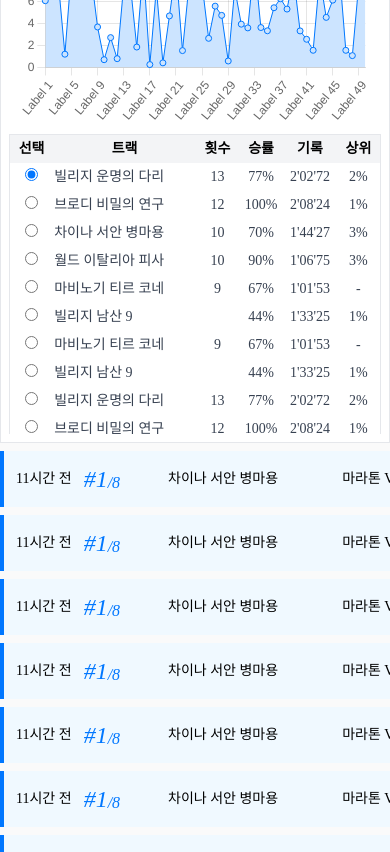
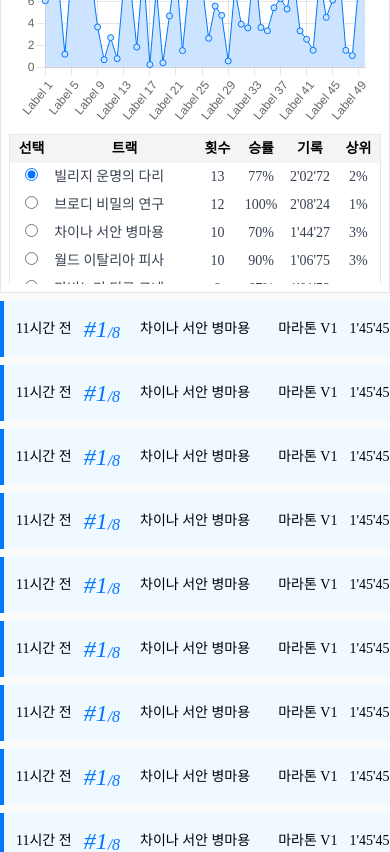
Before and after one commit to Pre-Onboarding-FE-Team07/wanted-codestates-project-2, a Vue app: page /user/1 in a window 390 px wide. Shown: the part 980-1832 px from the top of the page. Built offline with nearby package versions, Linux system fonts and the light colour scheme.

Commit message:
Fix: 반응형 디자인 수정

```diff
--- a/src/components/shared/TableWrapper.vue
+++ b/src/components/shared/TableWrapper.vue
@@ -1,5 +1,5 @@
 <template>
-  <div class="max-h-[300px] overflow-auto mb-2">
+  <div class="max-h-[150px] md:max-h-[300px] overflow-auto mb-2">
     <table class="w-full border">
       <thead class="top-0 text-sm bg-gray-100">
         <tr>
--- a/src/components/user/RecordColumn.vue
+++ b/src/components/user/RecordColumn.vue
@@ -11,9 +11,9 @@
         <span class="mx-3">{{ record.time }}</span>
         <span class="before:content-['#'] text-main italic text-2xl xl:text-4xl">{{ record.rank }}</span>
         <span class="before:content-['/'] text-main italic text-base xl:text-xl self-end">{{ record.participants }}</span>
-        <span class="mx-12 grow">{{ record.track }}</span>
-        <span class="mx-4">{{ record.kart }}</span>
-        <span class="mx-3">{{ record.lap }}</span>
+        <span class="mx-5 xl:mx-12 grow">{{ record.track }}</span>
+        <span class="mx-2 xl:mx-4">{{ record.kart }}</span>
+        <span class="mx-1 xl:mx-3">{{ record.lap }}</span>
         <button class="flex items-center justify-center h-full px-5 border-l">
           <span class="border-[6px] border-transparent border-t-gray-500" />
         </button>
```
Also changed, not shown: src/components/user/RecordTable.vue (+0 -18 lines).
